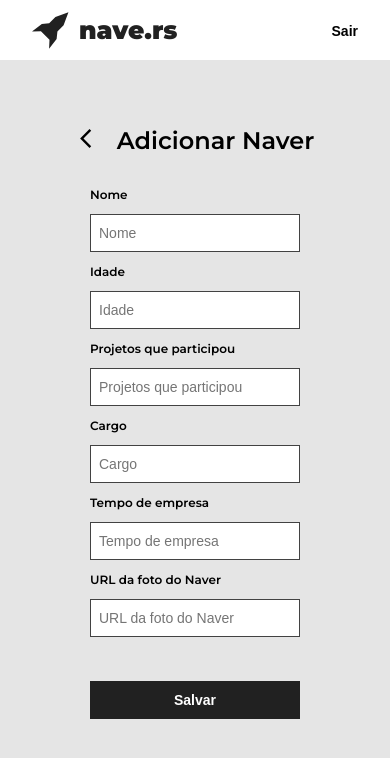
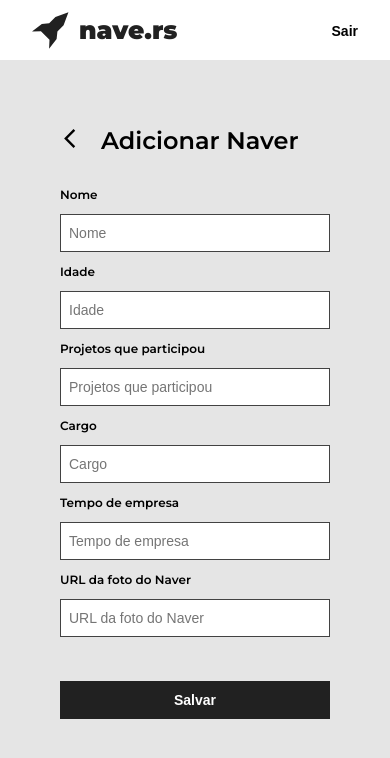
Before and after one commit to RafaelLeveske/desafio-nave, a React (Create React App) app: page /new in a window 390 px wide. Shown: the top 758 px of the page. Built offline with nearby package versions, Linux system fonts and the light colour scheme.

Commit message:
Alterações css

```diff
--- a/src/pages/NewNaver/styles.css
+++ b/src/pages/NewNaver/styles.css
@@ -135,7 +135,7 @@ div.new-naver-page .new-naver-container .footer-content button:hover {
   }
 
   div.new-naver-page .new-naver-container .middle-content .first-column ul li input {
-    width: 210px;
+    width: 270px;
     height: 38px;
     font-size: 14px;
   }
@@ -145,7 +145,7 @@ div.new-naver-page .new-naver-container .footer-content button:hover {
   }
 
   div.new-naver-page .new-naver-container .middle-content .second-column ul li input {
-    width: 210px;
+    width: 270px;
     height: 38px;
     font-size: 14px;
   }
@@ -155,7 +155,7 @@ div.new-naver-page .new-naver-container .footer-content button:hover {
   }
 
   div.new-naver-page .new-naver-container .footer-content button {
-    width: 210px;
+    width: 270px;
     height: 38px;
   }
 }
```
